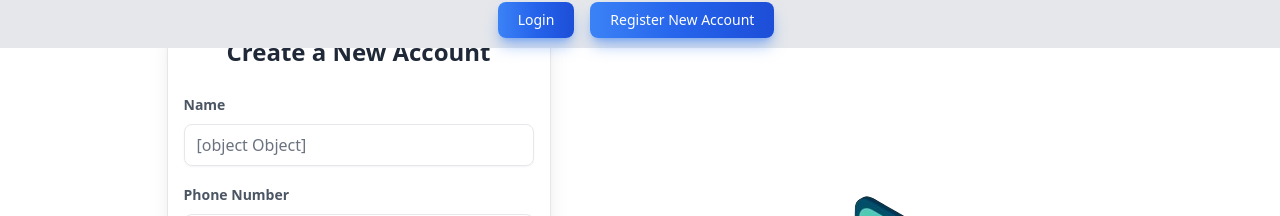
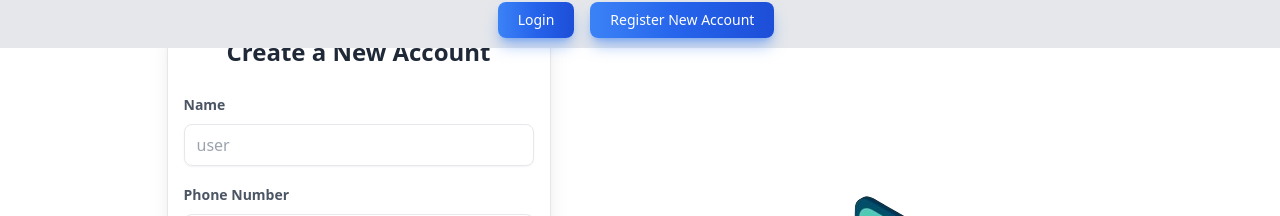
Before and after one commit to TheShubham1008/qviq, a React (Create React App) app in the folder client/: page /register in a window 1280 px wide. Shown: the top 216 px of the page. Built offline with nearby package versions, Linux system fonts and the light colour scheme; no server answers.

Commit message:
Update index.jsx

```diff
--- a/client/src/components/auth/register/index.jsx
+++ b/client/src/components/auth/register/index.jsx
@@ -27,13 +27,7 @@ const Register = () => {
   const { userLoggedIn } = useAuth();
 
   const navigate = useNavigate();
-  const [user, setUser] = useState({
-    user: "",
-    email: "",
-    phone: "",
-    password: "",
-    photo:[0],
-  });
+  const [user, setUser] = useState("");
   const [phone, setPhone] = useState("");
   const [email, setEmail] = useState("");
   const [password, setPassword] = useState("");
@@ -106,11 +100,14 @@ const Register = () => {
     );
   };
 
+
+
+
   const onSubmit = async (e) => {
     e.preventDefault();
     if (!isRegistering) {
       setIsRegistering(true);
-      await doCreateUserWithEmailAndPassword(email, password,user,phone);
+      await doCreateUserWithEmailAndPassword(user,email, password,phone);
     }
   };
 
@@ -132,6 +129,9 @@ const Register = () => {
       });
     }
   };
+
+
+
 
   return (
     <>
```
